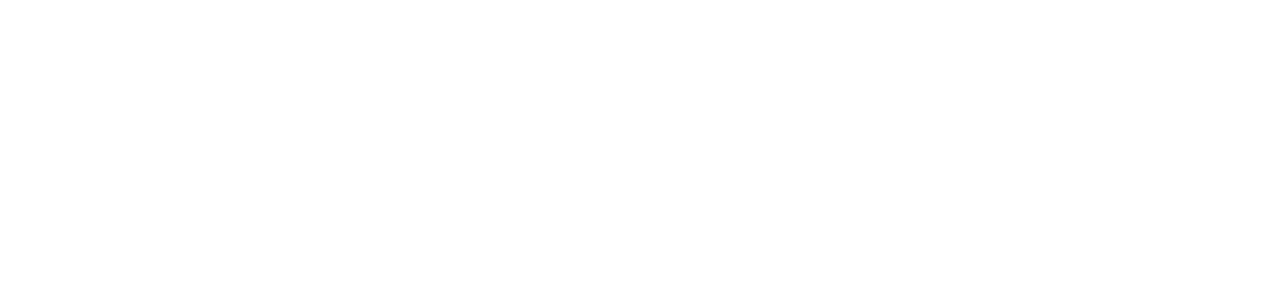
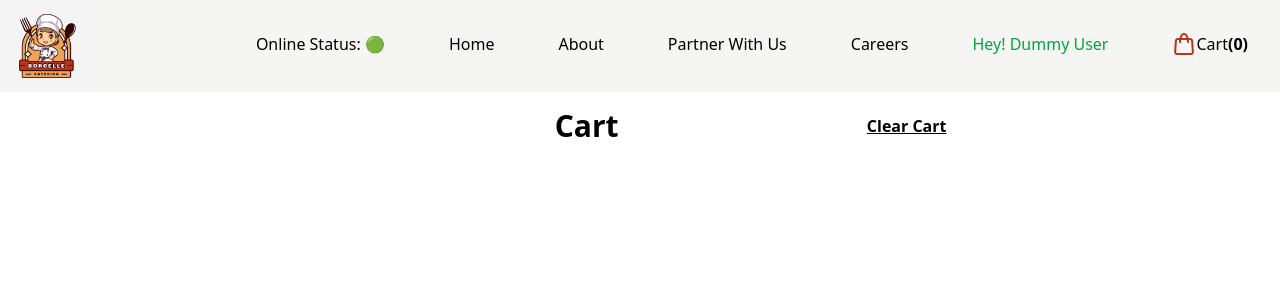
Before and after one commit to Satyateja-dvs/namaste-react, a React (Vite) app: page /cart in a window 1280 px wide. Before the commit this address had no page. Shown: the top 300 px of the page. Built offline with nearby package versions, Linux system fonts and the light colour scheme.

Commit message:
- Installed and configured Redux toolkit - Added/Removed items in cart using redux store and toolkit

```diff
--- a/package.json
+++ b/package.json
@@ -15,9 +15,11 @@
     "process": "^0.11.10"
   },
   "dependencies": {
+    "@reduxjs/toolkit": "^2.8.2",
     "@tailwindcss/postcss": "^4.1.7",
     "react": "^18.3.1",
     "react-dom": "^18.3.1",
+    "react-redux": "^9.2.0",
     "react-router": "^7.2.0",
     "tailwindcss": "^4.1.7"
   }
--- a/src/App.js
+++ b/src/App.js
@@ -8,16 +8,20 @@
 import PartnerWithUs from './components/PartnerWithUs';
 import ErrorBoundary from './components/ErrorBoundary';
 import RestroDetailPage from './components/RestroDetailPage';
-// import Career from './components/Career';
+import {Provider} from "react-redux"
+import appStore from './utils/appStore';
+import Cart from './components/Cart';
 
 const Career = lazy(() => import ('./components/Career'));
 
 const AppLayout = () => {
   return (
-    <div className="app-container">
-      <Header />
-      <Outlet />
-    </div>
+    <Provider store={appStore}>
+      <div className="app-container">
+        <Header />
+        <Outlet />
+      </div>
+    </Provider>
   )
 }
 
@@ -35,6 +39,7 @@
         />
         <Route path="/partner-with-us" element={<PartnerWithUs />} errorElement= {<ErrorBoundary />} />
         <Route path="/restaurants/:id" element={<RestroDetailPage />} errorElement= {<ErrorBoundary />} />
+        <Route path="/cart" element={<Cart />} errorElement= {<ErrorBoundary />} />
       </Route>
     </Routes>
   </BrowserRouter>
--- /dev/null
+++ b/src/components/Cart.js
@@ -0,0 +1,30 @@
+import { useSelector, useDispatch } from "react-redux";
+import RestaurantDish from "./RestaurantDish";
+import { clearCart } from "../utils/cartSlice";
+
+const Cart = () => {
+
+  const cartItems = useSelector((store) => store.cart.items);
+  const dispatch = useDispatch();
+
+  const handleClearCart = () => {
+    // Dispatch an action to clear the cart
+    dispatch(clearCart())
+  }
+
+  return (
+    <div className="text-center my-4">
+      <div className="flex w-6/12 m-auto">
+        <h1 className="w-10/12 text-3xl font-bold text-center">Cart</h1>
+        <button className="w-2/12 text-black font-bold hover:text-red-800 underline" onClick={() => handleClearCart()}>
+          Clear Cart
+        </button>
+      </div>
+      <div className="w-6/12 m-auto bg-gray-50 shadow-lg">
+        <RestaurantDish RestaurantDishCards={cartItems} action={"cart"}/>
+      </div>
+    </div>
+  );
+}
+
+export default Cart;
--- a/src/components/Header.js
+++ b/src/components/Header.js
@@ -4,11 +4,15 @@
 import { NavLink, Link } from 'react-router';
 import useOnlineStatus from '../utils/useOnlineStatus';
 import { useContext } from 'react';
-import UserContext from '../utils/UserContext';
+import UserContext from "../utils/UserContext";
+import { useSelector } from 'react-redux';
+
 
 const Header = () => {
   const isOnline = useOnlineStatus();
   const {loggedInUser} = useContext(UserContext);
+
+  const cartItems = useSelector((store) => store.cart.items);
 
   return (
     <div className="flex justify-between bg-stone-100">
@@ -26,11 +30,11 @@
           <NavLink className="m-4 p-4" to="/about">About</NavLink>
           <NavLink className="m-4 p-4" to="/partner-with-us"> Partner With Us</NavLink>
           <NavLink className="m-4 p-4" to="/careers">Careers</NavLink>
+          <NavLink className="m-4 p-4 text-green-600" to="/contact">Hey! {loggedInUser}</NavLink>
           <NavLink className="m-4 p-4 flex" to="/cart">
             <img src={CartIcon} alt="Cart Icon" />
-            Cart
+            Cart <span className='font-bold'>({cartItems.length})</span>
           </NavLink>
-          <NavLink className="m-4 p-4 text-green-600" to="/contact">Hey! {loggedInUser}</NavLink>
         </nav>
       </div>
     </div>
--- a/src/components/Home.js
+++ b/src/components/Home.js
@@ -26,9 +26,7 @@
       // loop through card?.card? and then gridElements and then infoWithStyle has type CONTENT_TYPE_ENUM.GRID_WIDGETS
       // then filter the restaurants based on the input data
       const finalFilterData = restFilteredData?.cards?.map(card => {
-        console.log("card?.card?.gridElements?.infoWithStyle?.restaurants", card?.card?.gridElements?.infoWithStyle?.restaurants);
         return card?.card?.gridElements?.infoWithStyle?.restaurants.filter((item) => {
-          console.log("item", item);
           return item.info.name.toLowerCase().includes(inputData.toLowerCase())
         });
       });
@@ -37,7 +35,6 @@
       //   return card?.card?.gridElements?.infoWithStyle['@type'] === CONTENT_TYPE_ENUM.GRID_WIDGETS
       // });
       // const finalFilterData = restFilteredData.cards.map(card => card.card.gridElements.)
-      console.log("finalFilterData", finalFilterData);
       // const filteredData = restFilteredData?.cards?.card?.card?.gridElements?.infoWithStyle?.restaurants.filter((item) => {
       //   console.log("item", item);
       //   return item.info.name.toLowerCase().includes(inputData.toLowerCase())
@@ -46,8 +43,6 @@
       setFilteredData(filteredData);
     }
   }
-  console.log("onlineStatus111", onlineStatus);
-
 
   useEffect(() => {
     getAPIResponse();
--- a/src/components/RestaurantDish.js
+++ b/src/components/RestaurantDish.js
@@ -1,6 +1,18 @@
+import { useDispatch } from "react-redux";
 import {RESTRO_IMAGE_BASE_URL} from "../utils/constants";
-const RestaurantDish = ({RestaurantDishCards}) => {
-  console.log("RestaurantDishCards", RestaurantDishCards);
+import { addItem, removeItem } from "../utils/cartSlice";
+
+const RestaurantDish = ({RestaurantDishCards, action}) => {
+  const dispatch = useDispatch(); // ✅ Correct hook usage
+
+  const handleAddToCart = (dish) => {
+    dispatch(addItem(dish)); // ✅ Use the returned dispatch function
+  }
+
+  const handleRemoveItem = (dish) => {
+    dispatch(removeItem(dish));
+  }
+
   return (
     <div>
       {RestaurantDishCards?.map((dish) => {
@@ -22,10 +34,13 @@
               <div className="relative">
                 <img src={`${RESTRO_IMAGE_BASE_URL}/${imageId}`} alt={name} className="rounded-xl"/>
                 <div className="absolute left-0 right-0 -bottom-4">
-                  <button className="text-green-600 font-bold bg-white px-8 py-2 rounded-lg">
+                  {action !== "cart" && <button className="text-green-600 font-bold bg-white px-8 py-2 rounded-lg" onClick={() => handleAddToCart(dish)}>
                     ADD
                   </button>
-
+                  }
+                  {action === "cart" && <button className="text-red-600 font-bold bg-white px-8 py-2 rounded-lg" onClick={() => handleRemoveItem(dish)}>
+                    REMOVE
+                  </button>}
                 </div>
               </div>
             </div>
--- a/src/components/RestroDetailPage.js
+++ b/src/components/RestroDetailPage.js
@@ -2,7 +2,6 @@
 import Shimmer from "./Shimmer";
 import useRestroData from "../utils/useRestroData";
 import RestaurantItemCategory from "./RestaurantItemCategory";
-import { useContext } from "react";
 import UserContext from "../utils/UserContext";
 
 const RestroDetailPage = () => {
--- a/src/components/TopRestaurantCards.js
+++ b/src/components/TopRestaurantCards.js
@@ -17,7 +17,6 @@
         <div className="flex flex-wrap justify-evenly" key={index}>
           {
             restroWidget?.gridElements?.infoWithStyle?.restaurants?.map((restro) => {
-              console.log("restro", restro);
               const {
                 id,
                 name,
--- /dev/null
+++ b/src/utils/appStore.js
@@ -0,0 +1,10 @@
+import {configureStore} from "@reduxjs/toolkit"
+import cartReducer from "./cartSlice"
+
+const appStore = configureStore({
+  reducer: {
+    cart: cartReducer,
+  }
+})
+
+export default appStore;
--- /dev/null
+++ b/src/utils/cartSlice.js
@@ -0,0 +1,25 @@
+import {createSlice} from "@reduxjs/toolkit"
+
+const cartSlice = createSlice({
+  name: "cart",
+  initialState: {
+    items: [],
+  },
+  reducers: {
+    addItem: (state, action) => {
+      state.items.push(action.payload);
+    },
+    removeItem: (state, action) => {
+      console.log("Removing item:", action.payload);
+      console.log("Current items before removal:", state.items);
+      // action.payload.card.info.id
+      state.items = state.items.filter(item => item.card.info.id !== action.payload.card.info.id);
+    },
+    clearCart: (state) => {
+      state.items = [];
+    },
+  }
+})
+
+export const {addItem, removeItem, clearCart} = cartSlice.actions;
+export default cartSlice.reducer;
```
Also changed, not shown: 2 other files (tests, documents, lock files or other folders).
